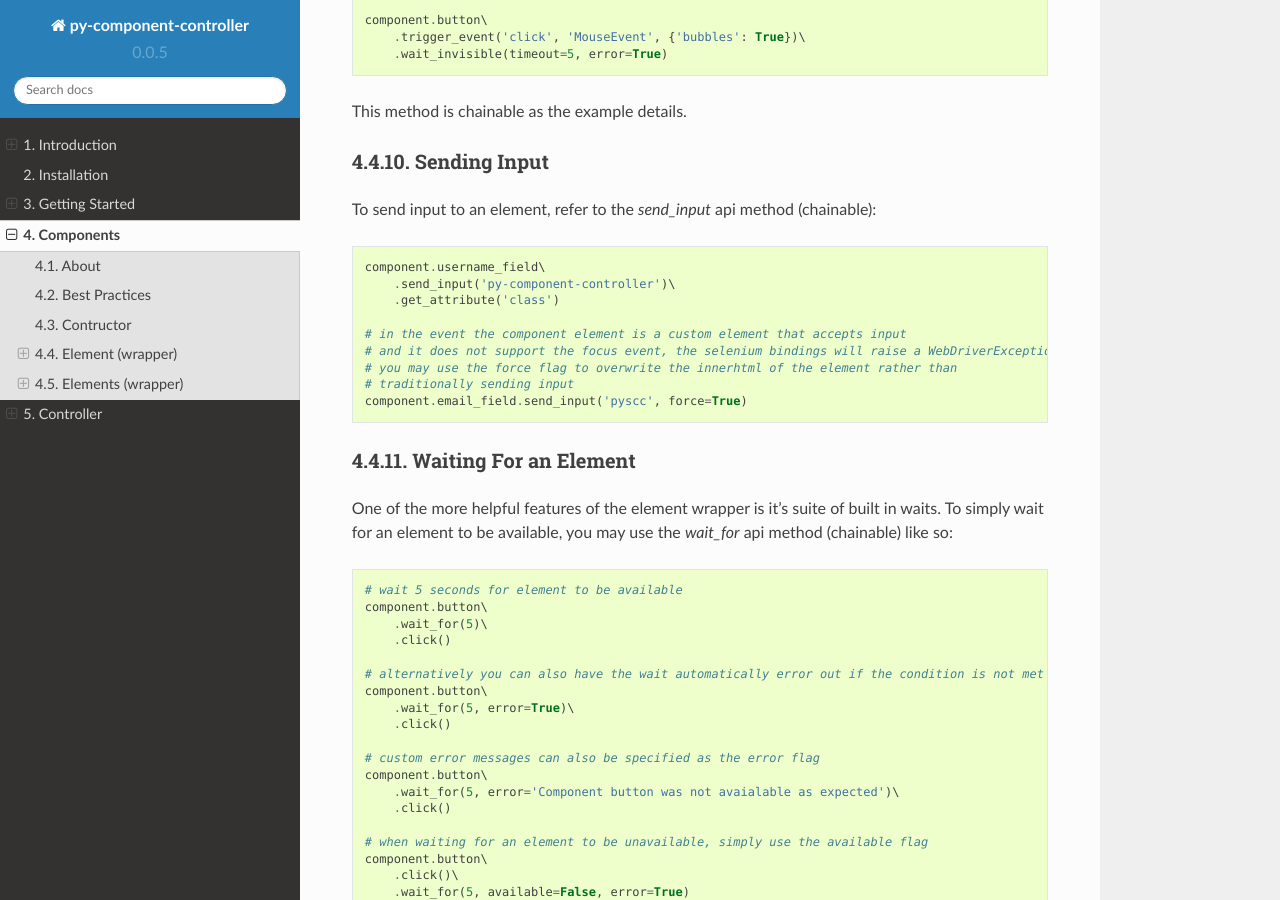
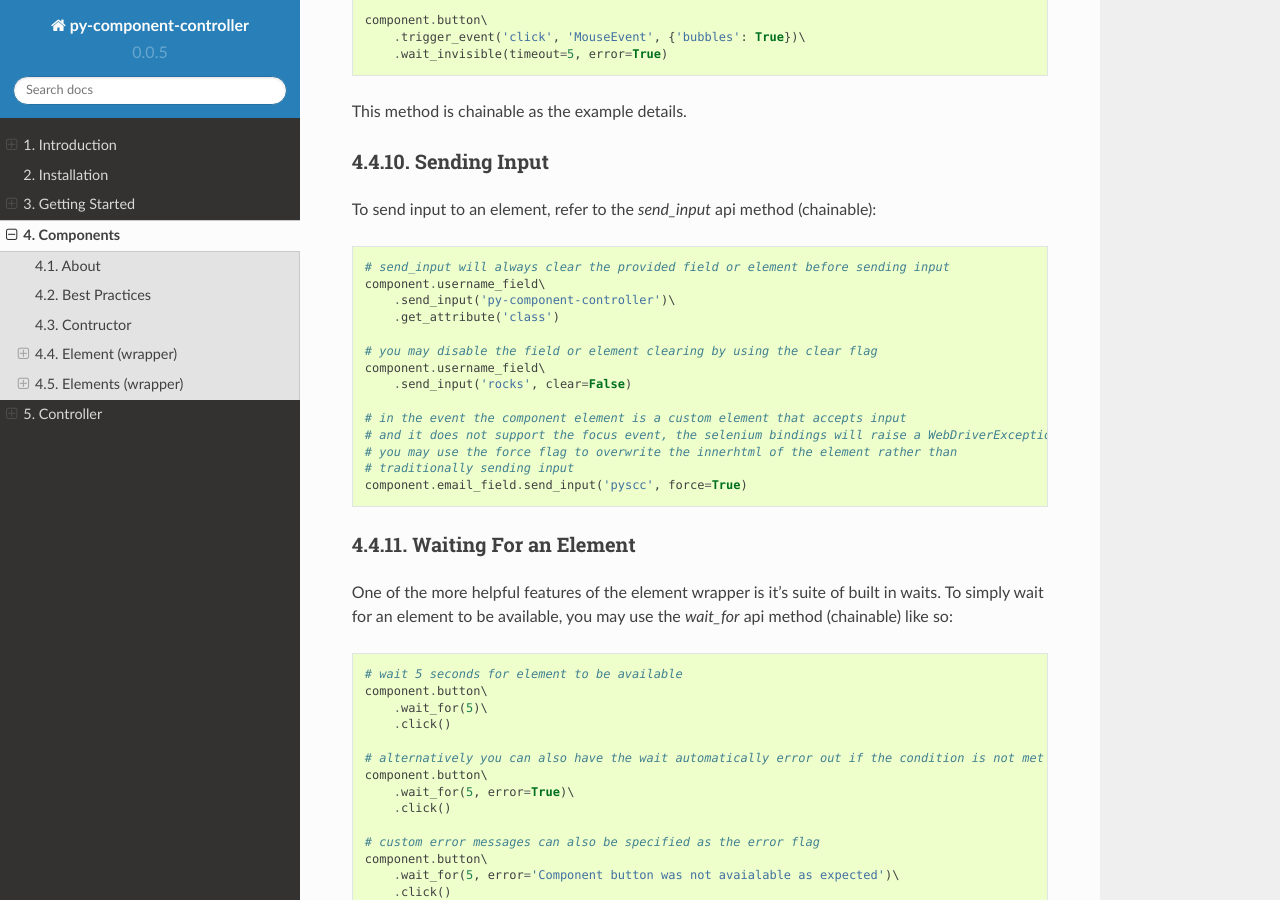
Before and after one commit to neetjn/py-component-controller, a Sphinx documentation site: the page built from docs/source/component.rst, in a window 1280 px wide and 900 px high, scrolled down 3918 px. Built offline with Sphinx 7.4.7 and the Read the Docs theme 2.0.0, drawn with Linux system fonts in a browser that asks for light colours.

Commit message:
Updated docs with info on clear flag

```diff
--- a/docs/source/component.rst
+++ b/docs/source/component.rst
@@ -193,9 +193,14 @@ To send input to an element, refer to the *send_input* api method (chainable):
 
 .. code-block:: python
 
+    # send_input will always clear the provided field or element before sending input
     component.username_field\
         .send_input('py-component-controller')\
         .get_attribute('class')
+
+    # you may disable the field or element clearing by using the clear flag
+    component.username_field\
+        .send_input('rocks', clear=False)
 
     # in the event the component element is a custom element that accepts input
     # and it does not support the focus event, the selenium bindings will raise a WebDriverException
```
